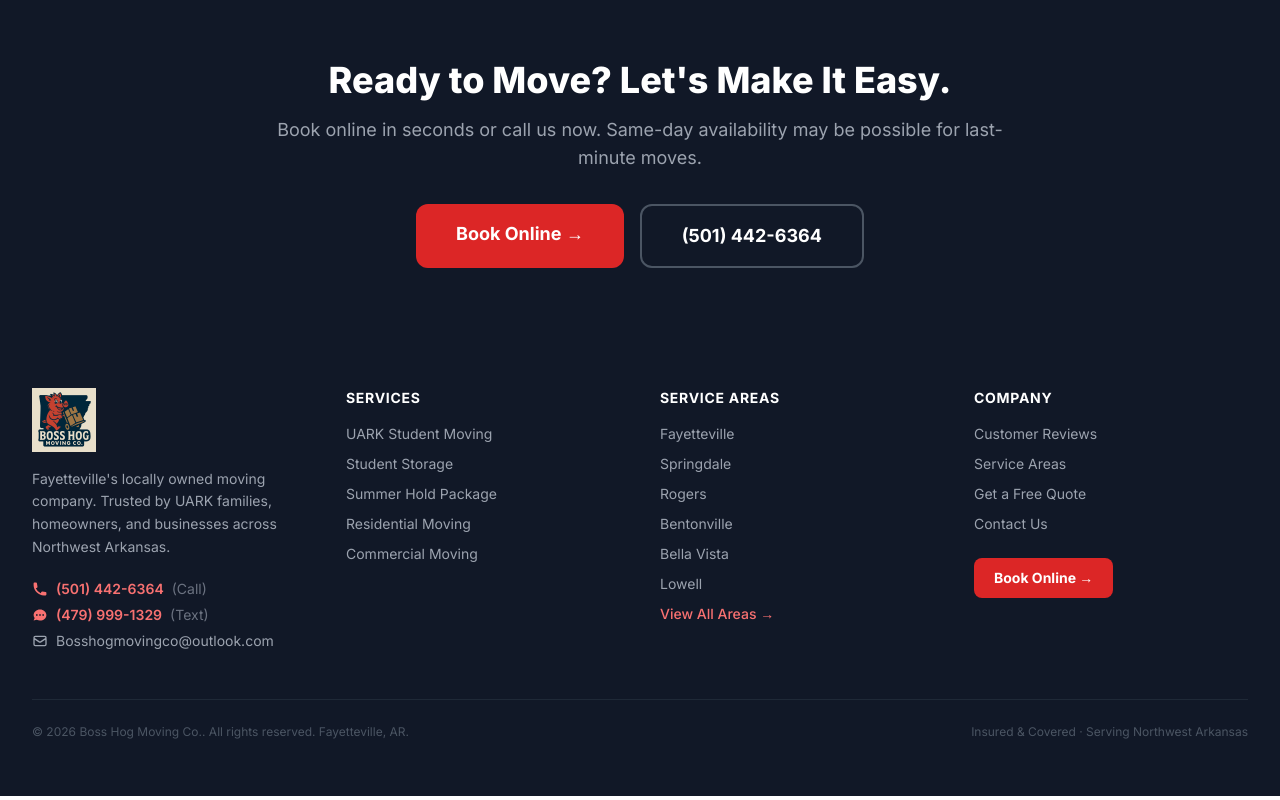
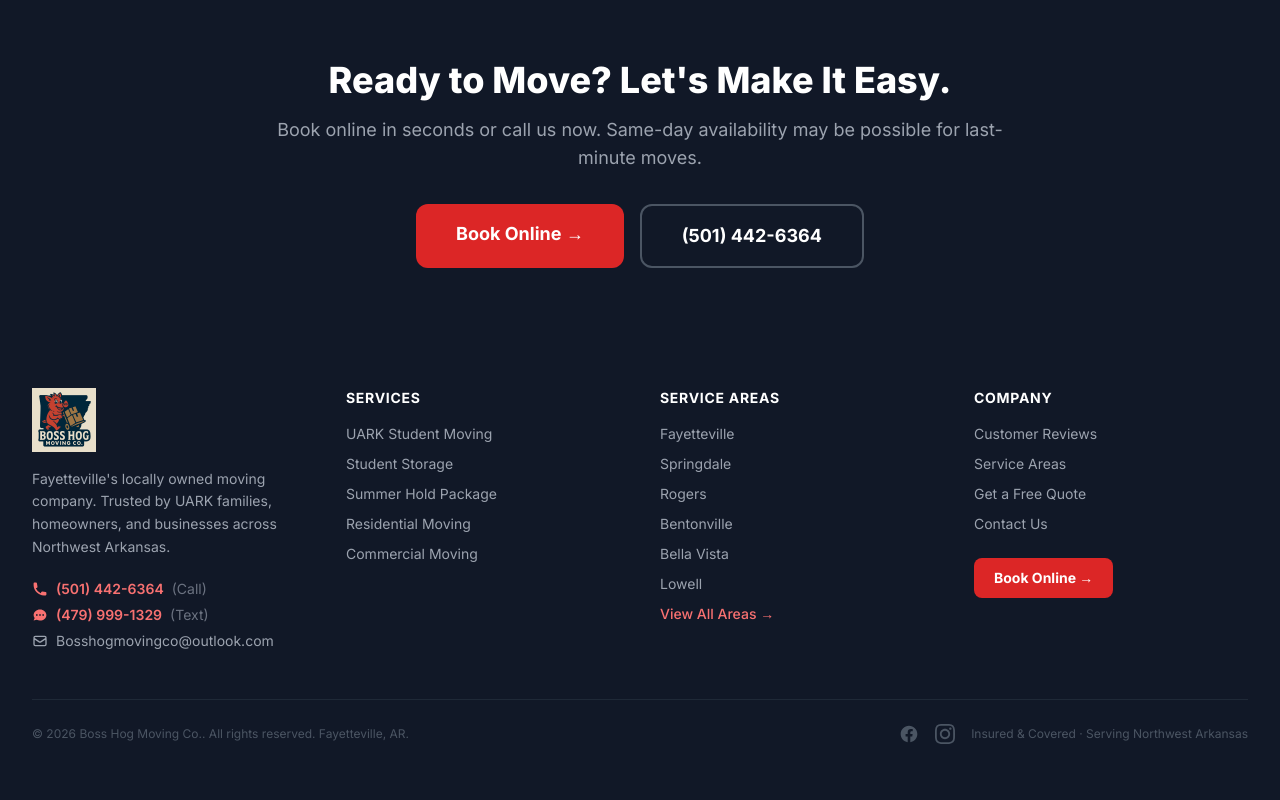
Before and after one commit to cmercer1002-creator/BOSSHOGMOVINGCO., a Next.js app: page / in a window 1280 px wide. Shown: the part 4413-5213 px from the top of the page. Built offline with nearby package versions, Linux system fonts and the light colour scheme.

Commit message:
Add Facebook and Instagram links to footer

```diff
--- a/src/components/Footer.tsx
+++ b/src/components/Footer.tsx
@@ -8,6 +8,8 @@
   BOOK_URL,
   COMPANY_NAME,
   EMAIL,
+  FACEBOOK_URL,
+  INSTAGRAM_URL,
 } from '@/lib/constants'
 
 export default function Footer() {
@@ -155,11 +157,35 @@
           </div>
         </div>
 
-        <div className="border-t border-gray-800 mt-12 pt-6 flex flex-col sm:flex-row justify-between items-center gap-3 text-xs text-gray-600">
+        <div className="border-t border-gray-800 mt-12 pt-6 flex flex-col sm:flex-row justify-between items-center gap-4 text-xs text-gray-600">
           <p>
             © {new Date().getFullYear()} {COMPANY_NAME}. All rights reserved. Fayetteville, AR.
           </p>
-          <p>Insured &amp; Covered · Serving Northwest Arkansas</p>
+          <div className="flex items-center gap-4">
+            <a
+              href={FACEBOOK_URL}
+              target="_blank"
+              rel="noopener noreferrer"
+              className="hover:text-white transition-colors"
+              aria-label="Facebook"
+            >
+              <svg className="w-5 h-5" fill="currentColor" viewBox="0 0 24 24">
+                <path d="M22 12c0-5.522-4.477-10-10-10S2 6.478 2 12c0 4.991 3.657 9.128 8.438 9.878v-6.988H7.898V12h2.54V9.797c0-2.506 1.492-3.89 3.777-3.89 1.094 0 2.238.195 2.238.195v2.46h-1.26c-1.243 0-1.63.771-1.63 1.562V12h2.773l-.443 2.89h-2.33v6.988C18.343 21.128 22 16.991 22 12z" />
+              </svg>
+            </a>
+            <a
+              href={INSTAGRAM_URL}
+              target="_blank"
+              rel="noopener noreferrer"
+              className="hover:text-white transition-colors"
+              aria-label="Instagram"
+            >
+              <svg className="w-5 h-5" fill="currentColor" viewBox="0 0 24 24">
+                <path d="M12 2.163c3.204 0 3.584.012 4.85.07 3.252.148 4.771 1.691 4.919 4.919.058 1.265.069 1.645.069 4.849 0 3.205-.012 3.584-.069 4.849-.149 3.225-1.664 4.771-4.919 4.919-1.266.058-1.644.07-4.85.07-3.204 0-3.584-.012-4.849-.07-3.26-.149-4.771-1.699-4.919-4.92-.058-1.265-.07-1.644-.07-4.849 0-3.204.013-3.583.07-4.849.149-3.227 1.664-4.771 4.919-4.919 1.266-.057 1.645-.069 4.849-.069zm0-2.163c-3.259 0-3.667.014-4.947.072-4.358.2-6.78 2.618-6.98 6.98-.059 1.281-.073 1.689-.073 4.948 0 3.259.014 3.668.072 4.948.2 4.358 2.618 6.78 6.98 6.98 1.281.058 1.689.072 4.948.072 3.259 0 3.668-.014 4.948-.072 4.354-.2 6.782-2.618 6.979-6.98.059-1.28.073-1.689.073-4.948 0-3.259-.014-3.667-.072-4.947-.196-4.354-2.617-6.78-6.979-6.98-1.281-.059-1.69-.073-4.949-.073zm0 5.838c-3.403 0-6.162 2.759-6.162 6.162s2.759 6.163 6.162 6.163 6.162-2.759 6.162-6.163c0-3.403-2.759-6.162-6.162-6.162zm0 10.162c-2.209 0-4-1.79-4-4 0-2.209 1.791-4 4-4s4 1.791 4 4c0 2.21-1.791 4-4 4zm6.406-11.845c-.796 0-1.441.645-1.441 1.44s.645 1.44 1.441 1.44c.795 0 1.439-.645 1.439-1.44s-.644-1.44-1.439-1.44z" />
+              </svg>
+            </a>
+            <p>Insured &amp; Covered · Serving Northwest Arkansas</p>
+          </div>
         </div>
       </div>
     </footer>
--- a/src/lib/constants.ts
+++ b/src/lib/constants.ts
@@ -13,6 +13,8 @@
 export const COMPANY_CITY = 'Fayetteville'
 export const COMPANY_STATE = 'AR'
 export const SITE_URL = 'https://bosshogmoving.com'
+export const FACEBOOK_URL = 'https://www.facebook.com/profile.php?id=61583929144253'
+export const INSTAGRAM_URL = 'https://www.instagram.com/bosshogmovingco/'
 
 export const SERVICE_AREAS = [
   'Fayetteville',
```
